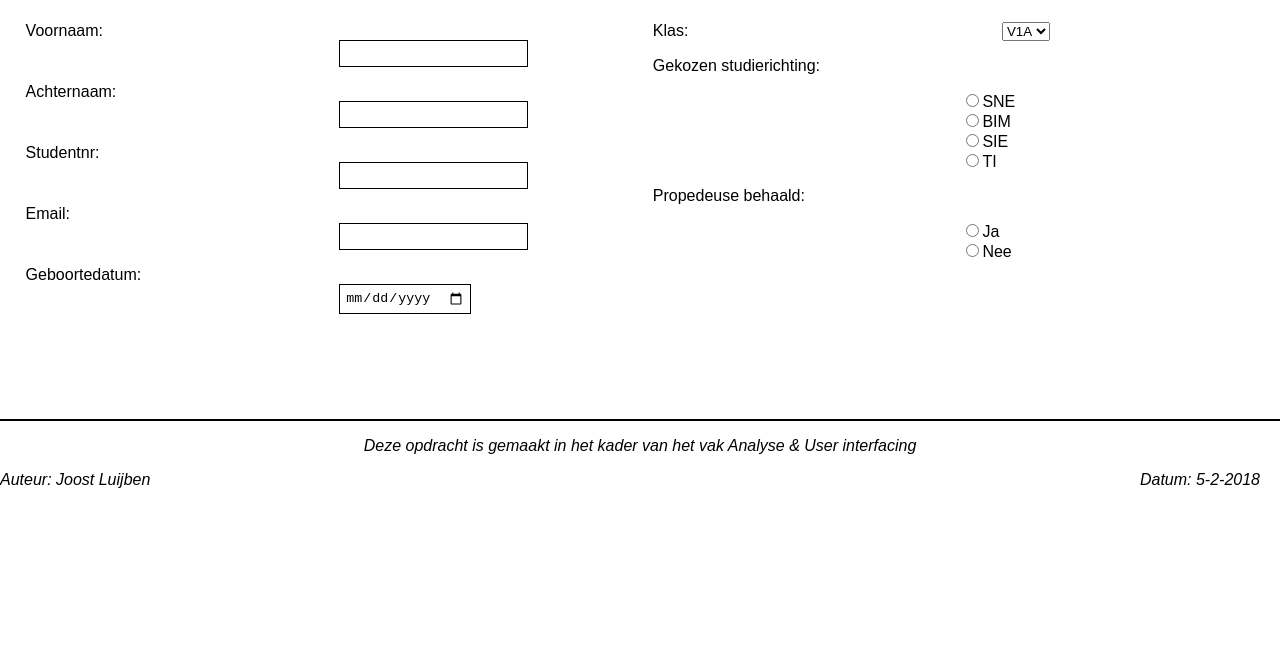
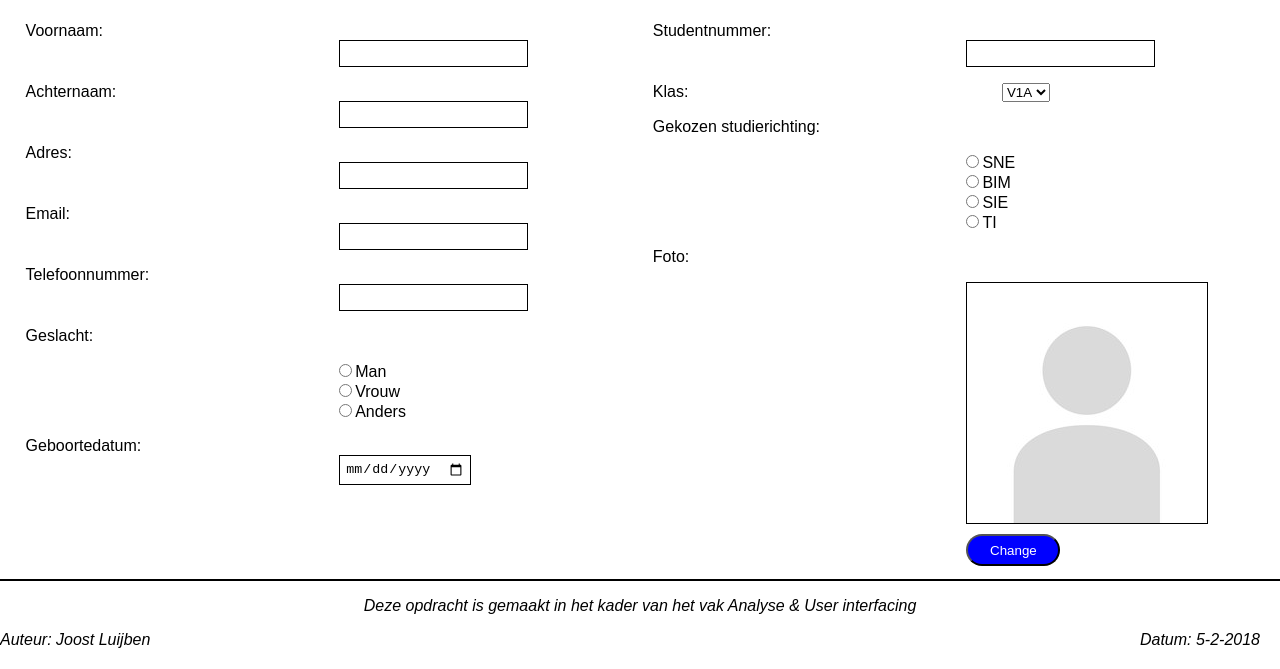
Before and after one commit to Joostluijben/HU_Javascript, a plain HTML site: page settings.html in a window 1280 px wide. Shown: the part 183-852 px from the top of the page. Before the commit the page ends 800 px from the top, so only its background shows below. Drawn offline with Linux system fonts and the light colour scheme.

Commit message:
Added extra input fields and map at progress

```diff
--- a/settings.html
+++ b/settings.html
@@ -14,6 +14,10 @@
         <li><a href="progress.html">Voortgang</a></li>
       </ul>
     </div>
+    <div id="user">
+      <img src="user.png" alt="user">
+      <p> Joost</p>
+    </div>
   </div>
     <div id="content">
     <h1>Instellingen</h1>
@@ -21,11 +25,21 @@
     <div id='leftForm'>
       <p><label class="field" for="firstName">Voornaam:</label><input type="text" id="firstName"/></p>
       <p><label class="field" for="sirName">Achternaam:</label><input type="text" id="sirName"/></p>
-      <p><label class="field" for="studentNumber">Studentnr:</label><input type="text" id="studentNumber"/></p>
+      <p><label class="field" for="address">Adres:</label><input type="text" id="address"/></p>
       <p><label class="field" for="email">Email:</label><input type="email" id="email"/></p>
+      <p><label class="field" for="email">Telefoonnummer:</label><input type="email" id="email"/></p>
+      <p>Geslacht: </p>
+      <div id="inputMale">
+        <input class="gender" type="radio" name="male" id="male">Man<label for="male"></label>
+      </div>
+      <div id="inputFemale">
+        <input class="gender" type="radio" name="female" id="female">Vrouw<label for="female"></label>
+      </div>
+      <input class="gender" type="radio" name="other" id="other">Anders<label for="other"></label>
       <p><label class="field" for="birthday">Geboortedatum:</label><input type="date" id="birthday"/></p>
     </div>
     <div id='rightForm'>
+      <p><label class="field" for="studentNumber">Studentnummer:</label><input type="text" id="studentNumber"/></p>
       <p><label class="field" for="class">Klas:</label>
       <select id="class">
         <option>V1A</option>
@@ -40,10 +54,10 @@
       <input class="radio" type="radio" name="study" id="BIM">BIM<label for="BIM"></label>
       <input class="radio" type="radio" name="study" id="SIE">SIE<label for="SIE"></label>
       <input class="radio" type="radio" name="study" id="TI">TI<label for="TI"></label>
-      <p>Propedeuse behaald:</p>
-      <input class="radio" type="radio" name="firstYear" id="firstYearYes">Ja<label for="firstYearYes"></label>
-      <input class="radio" type="radio" name="firstYear" id="firstYearNo">Nee<label for="firstYearNo"></label>
-    </div>
+      <p>Foto: </p>
+      <img src="defaultUser.jpg" alt="userImage">
+      <button id="change">Change</button>
+      </div>
     </form>
   </div>
   <footer id="footer"><p id="footerTop"><i>Deze opdracht is gemaakt in het kader van het vak Analyse & User interfacing</i></p>
--- a/style.css
+++ b/style.css
@@ -64,6 +64,24 @@ li a.active {
   width: 50%;
 }
 
+#rightForm  img{
+  display: inline;
+  margin-left: 50%;
+  border: 1px solid black;
+}
+
+#rightForm button {
+  display: inline;
+  margin-left: 50%;
+  border-radius: 25px;
+  border-color: black;
+  margin-top: 1%;
+  color: white;
+  background-color: blue;
+  padding: 1%;
+  width: 15%
+}
+
 #settings {
   height: 400px;
 }
@@ -73,6 +91,25 @@ li a.active {
   display: inline;
   border: 1px solid black;
   padding: 5px;
+}
+
+#inputMale {
+  margin-right: 0%;
+  position: relative;
+  display: inline;
+}
+
+#inputFemale {
+  margin-right: 30px;
+  display: inline;
+}
+
+#inputOther {
+  display: inline;
+}
+
+#user img {
+  height: 60px;
 }
 
 #settings label {
@@ -98,28 +135,34 @@ li a.active {
 
 #leftProgress {
   float: left;
+  width: 49%;
 }
 
 #rightProgress {
   float: right;
-  width: 50%;
+  width: 49%;
   text-align: center;
-  margin-top: 2%
+  margin-top: 2%;
 }
 
 #rightProgress h3 {
   font-weight: normal
 }
 
+#map {
+  width: 70%;
+}
+
 #progressTable {
   background-color: #D0E75A;
   border: solid 2px black;
   border-collapse: collapse;
-  float: left;
+  width: 100%;
 }
 
 #progressTable th, tr, td {
     border: solid 1px black;
+    text-align: center;
 }
 
 #graphImg {
@@ -128,12 +171,14 @@ li a.active {
 }
 
 #studyChartButton {
+  position: relative;
   border: none;
   box-shadow: 10px 5px 10px grey;
-  margin-top: 10%;
+  margin-top: 3%;
   padding: 4%;
-  width: 80%;
+  width: 50%;
   font-size: 20px;
+  margin-left: 0;
 }
 
 #content {
@@ -156,9 +201,6 @@ li a.active {
   color: grey;
 }
 
-#user img {
-  height: 60px;
-}
 
 html {
   font-family: arial;
```
Also changed, not shown: progress.html (+8 -2 lines), defaultUser.jpg (added).
